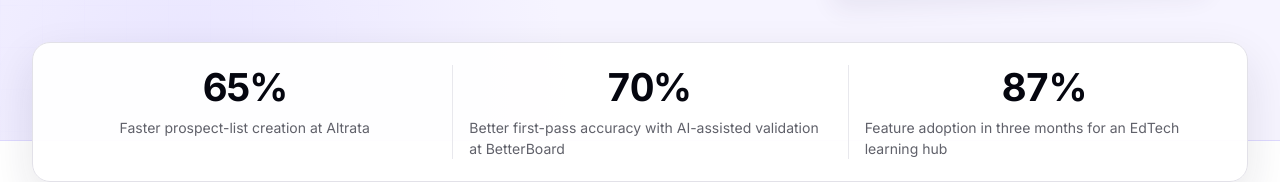
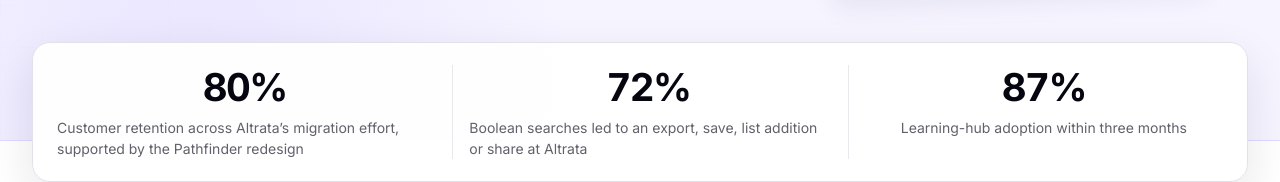
Before and after one commit to ehsangazar/zarabani, a React (Vite) app: page / in a window 1280 px wide. Shown: the part 646-828 px from the top of the page. Built offline with nearby package versions, Linux system fonts and the light colour scheme; no server answers; a web font is replaced by a local one.

Commit message:
Prioritise retention and product outcomes in homepage metrics

```diff
--- a/src/pages/Home.tsx
+++ b/src/pages/Home.tsx
@@ -32,9 +32,9 @@ export default function Home() {
           </div>
         </div>
       <dl className="ms-hero-stats">
-        <div><dt>Faster prospect-list creation at Altrata</dt><dd>65%</dd></div>
-        <div><dt>Better first-pass accuracy with AI-assisted validation at BetterBoard</dt><dd>70%</dd></div>
-        <div><dt>Feature adoption in three months for an EdTech learning hub</dt><dd>87%</dd></div>
+        <div><dt>Customer retention across Altrata’s migration effort, supported by the Pathfinder redesign</dt><dd>80%</dd></div>
+        <div><dt>Boolean searches led to an export, save, list addition or share at Altrata</dt><dd>72%</dd></div>
+        <div><dt>Learning-hub adoption within three months</dt><dd>87%</dd></div>
       </dl>
       </div>
     </header>
```
